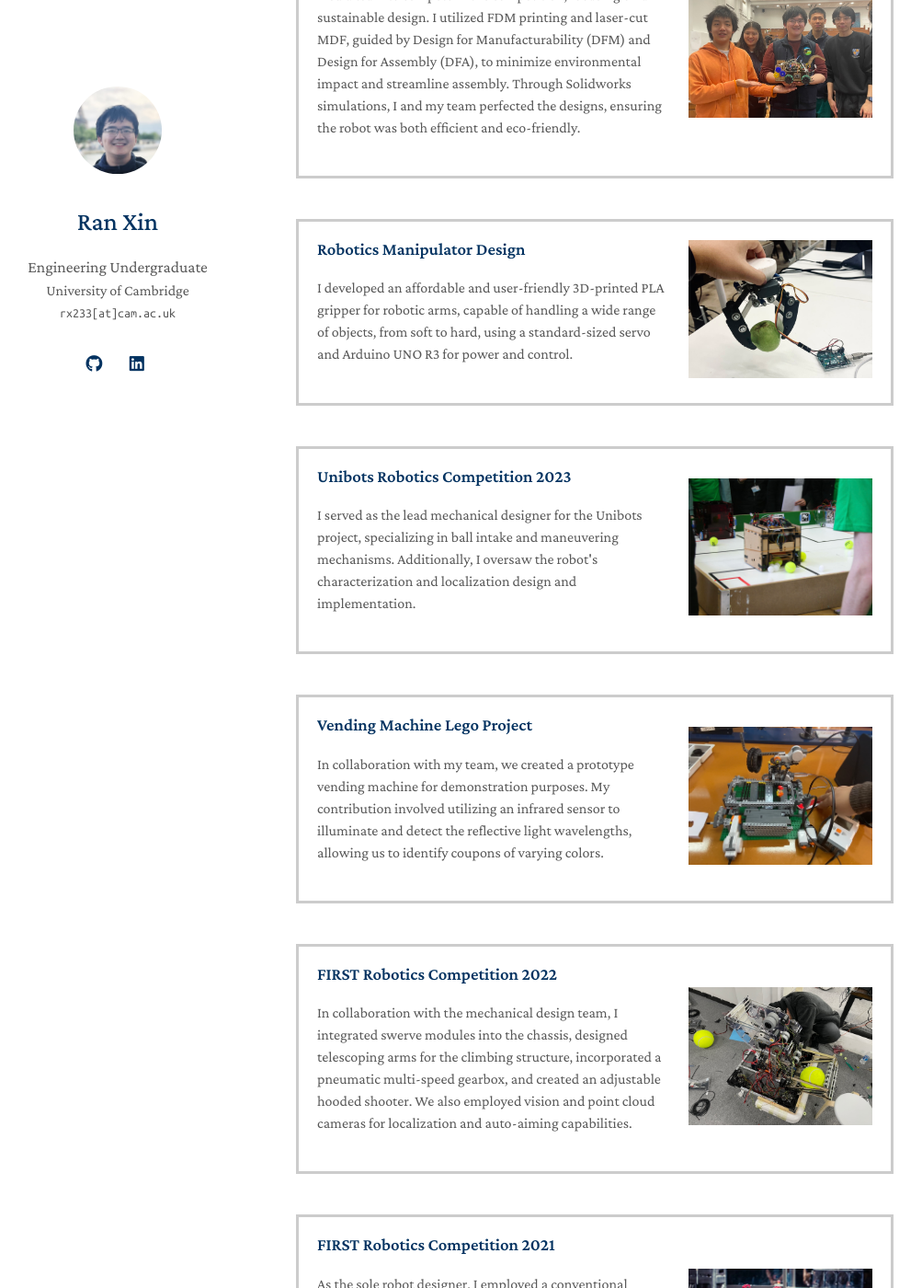
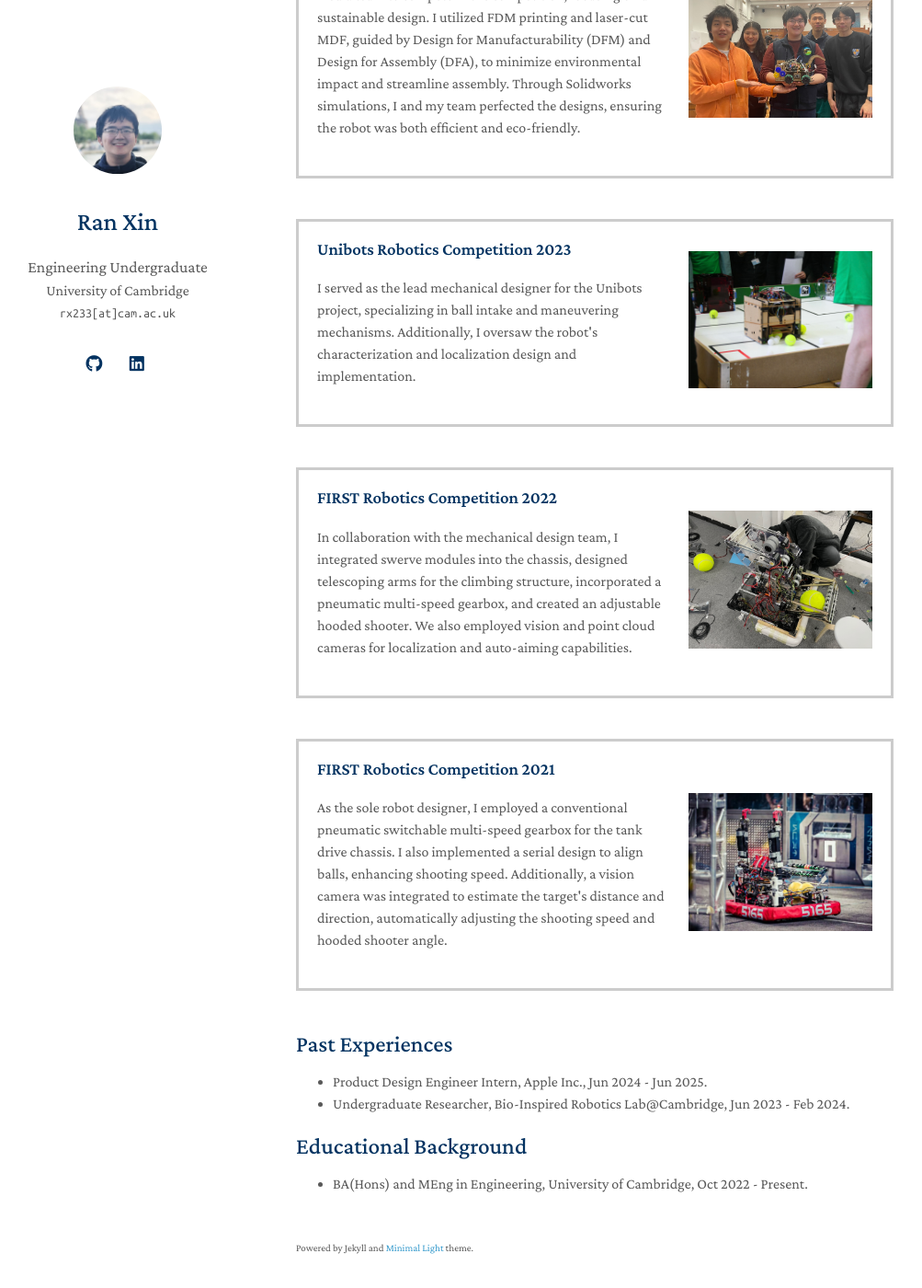
Before and after one commit to ran-xin/ran-xin.github.io, a Jekyll site: the page built from index.md, in a window 1280 px wide and 1400 px high, scrolled down 1060 px. Shown: the whole window at 92% size, without its empty margins (148-1151 px from the left). Built offline with Jekyll 4.4.1, drawn with Linux system fonts in a browser that asks for light colours; nearby versions of some CDN libraries; a style sheet for code colours, icons or effects is not loaded; our own code applies the rules of GitHub Pages for plain Markdown files; some of the changed text lies outside the part shown.

Commit message:
Update index.md

```diff
--- a/index.md
+++ b/index.md
@@ -30,7 +30,7 @@ Beyond my aforementioned experiences, I am passionate about applying machine lea
   <br>
   IEEE 8th International Conference on Soft Robotics **RoboSoft 2025**.
   <br>
-  [[PDF](https://ieeexplore.ieee.org/stamp/stamp.jsp?tp=&arnumber=11020827)] <strong><i style="color:#e74d3c">Oral Presentation</i></strong>
+  [[Link](https://ieeexplore.ieee.org/stamp/stamp.jsp?tp=&arnumber=11020827)] <strong><i style="color:#e74d3c">Oral Presentation</i></strong>
 
 
 
@@ -57,27 +57,6 @@ Beyond my aforementioned experiences, I am passionate about applying machine lea
 </html>
 <br>
 
-<html lang="en">
-<head>
-    <meta charset="UTF-8">
-    <meta name="viewport" content="width=device-width, initial-scale=1.0">
-    <link rel="stylesheet" type="text/css" href="styles.css">
-    <title>Text and Picture with Border</title>
-</head>
-<body>
-    <div class="container">
-        <div class="text">
-            <h3>Robotics Manipulator Design</h3>
-            <p>I developed an affordable and user-friendly 3D-printed PLA gripper for robotic arms, capable of handling a wide range of objects, from soft to hard, using a standard-sized servo and Arduino UNO R3 for power and control. </p>
-        </div>
-        <div class="image">
-            <img src="assets/img/gripper.png" alt="gripper" width="200">
-        </div>
-    </div>
-</body>
-</html>
-<br>
-
 
 <html lang="en">
 <head>
@@ -94,28 +73,6 @@ Beyond my aforementioned experiences, I am passionate about applying machine lea
         </div>
         <div class="image">
             <img src="assets/img/unibots.png" alt="unibots" width="200">
-        </div>
-    </div>
-</body>
-</html>
-<br>
-
-
-<html lang="en">
-<head>
-    <meta charset="UTF-8">
-    <meta name="viewport" content="width=device-width, initial-scale=1.0">
-    <link rel="stylesheet" type="text/css" href="styles.css">
-    <title>Text and Picture with Border</title>
-</head>
-<body>
-    <div class="container">
-        <div class="text">
-            <h3>Vending Machine Lego Project</h3>
-            <p>In collaboration with my team, we created a prototype vending machine for demonstration purposes. My contribution involved utilizing an infrared sensor to illuminate and detect the reflective light wavelengths, allowing us to identify coupons of varying colors.</p>
-        </div>
-        <div class="image">
-            <img src="assets/img/lego.png" alt="lego" width="200">
         </div>
     </div>
 </body>
@@ -167,8 +124,9 @@ Beyond my aforementioned experiences, I am passionate about applying machine lea
 <br>
 
 
-## Research Experiences
-- Undergraduate Researcher, Bio-Inspired Robotics Lab@Cambridge, Jun 2023 - Jan 2024.
+## Past Experiences
+- Product Design Engineer Intern, Apple Inc., Jun 2024 - Jun 2025.
+- Undergraduate Researcher, Bio-Inspired Robotics Lab@Cambridge, Jun 2023 - Feb 2024.
 
 ## Educational Background
 - BA(Hons) and MEng in Engineering, University of Cambridge, Oct 2022 - Present.
```
